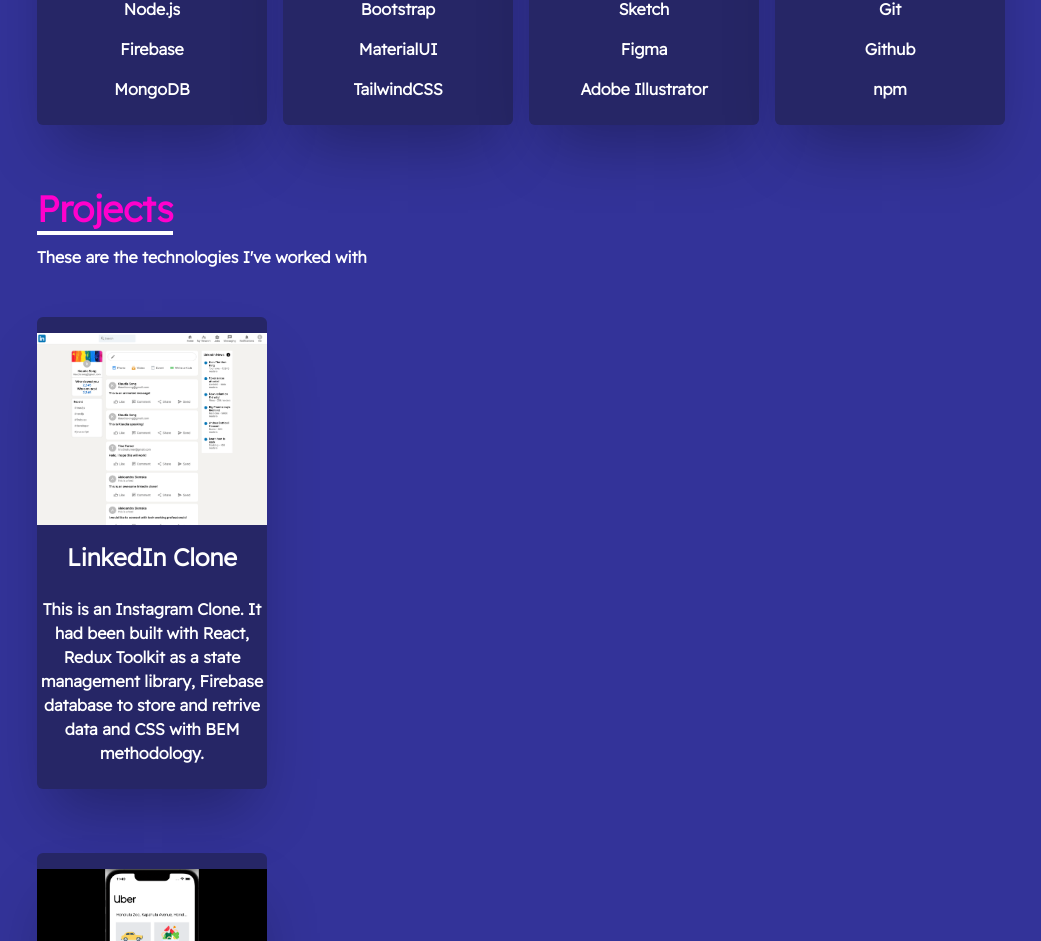
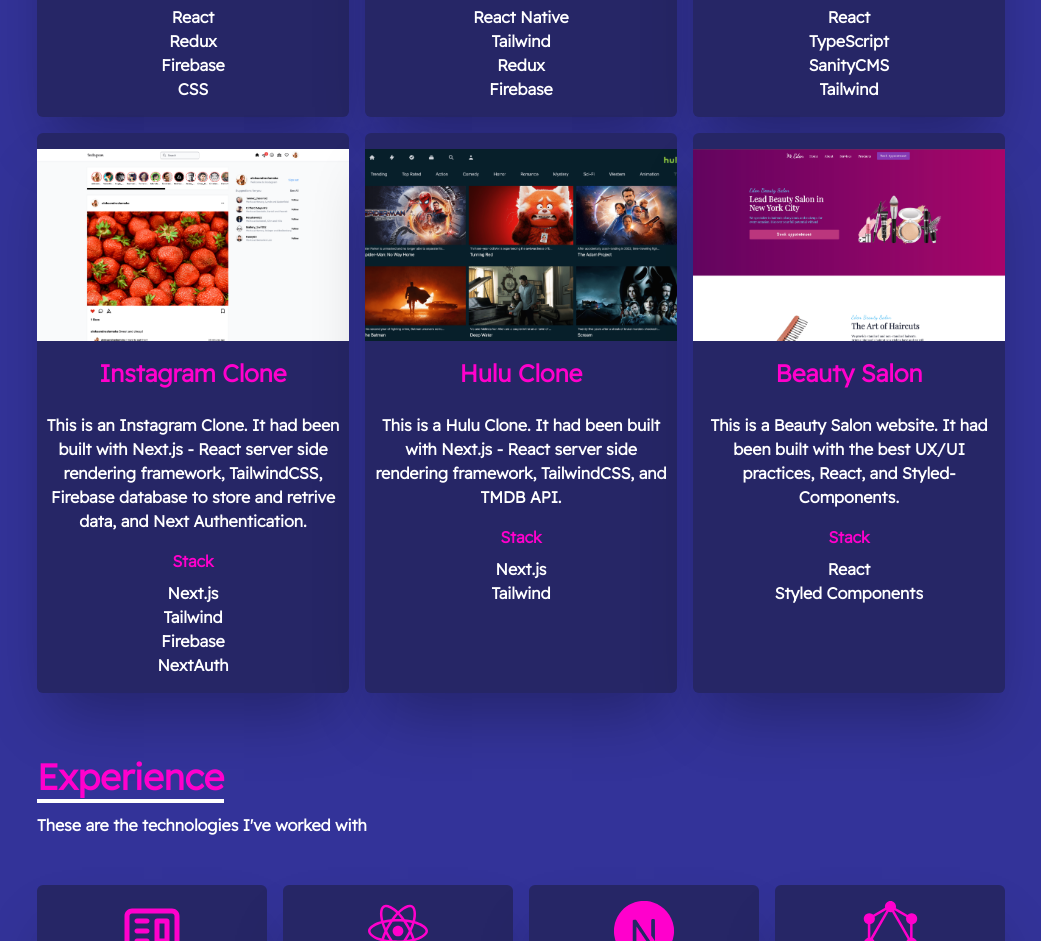
Before and after one commit to snowleopardAlexa/frontend-portfolio-2022, a React (Create React App) app: page / in a window 1280 px wide. Shown: the part 2187-3128 px from the top of the page, without its empty margins (119-1160 px from the left). Built offline with nearby package versions, Linux system fonts and the light colour scheme; a web font is replaced by a local one.

Commit message:
style projects and set up 3 columns grid

```diff
--- a/src/App.js
+++ b/src/App.js
@@ -10,8 +10,8 @@
       <Navbar />
       <Home />
       <About />
+      <Projects />
       <Technologies />
-      <Projects />
     </div>
   );
 }
--- a/src/components/Navbar.jsx
+++ b/src/components/Navbar.jsx
@@ -29,8 +29,8 @@
         <ul className={!nav ? "hidden" : "absolute top-0 left-0 w-full h-screen bg-[#333399] flex flex-col justify-center items-center"}>
             <li className="py-6 text-4xl">Home</li>
             <li className="py-6 text-4xl">About</li>
-            <li className="py-6 text-4xl">Skills</li>
-            <li className="py-6 text-4xl">Work</li>
+            <li className="py-6 text-4xl">Projects</li>
+            <li className="py-6 text-4xl">Technologies</li>
             <li className="py-6 text-4xl">Contact</li>
         </ul>
 
--- a/src/components/Projects.jsx
+++ b/src/components/Projects.jsx
@@ -1,28 +1,37 @@
 import React from "react";
+import { BsTags } from "react-icons/bs";
 import { projects } from "../data/data";
 
 const Projects = () => {
   return (
-    <div name="work" className="w-full bg-[#333399] text-white">
+      <>
+    <div name="projects" className="w-full bg-[#333399] text-white">
+    {/* Container */}
     <div className="max-w-[1000px] mx-auto p-4 flex flex-col justify-center w-full h-full">
         <div>
-          <p className="text-4xl font-bold inline border-b-4 border-white text-[#ff00cc]">
-            Projects
-          </p>
-          <p className="py-4">These are the technologies I've worked with</p>
+            <p className="text-4xl font-bold inline border-b-4 border-white text-[#ff00cc]">Projects</p>
+            <p className="py-4">These are my projects</p>
         </div>
-        {/* project card */}
-        {projects.map(({ id, title, image, description }) => (
-           <div className="w-full grid grid-cols-2 sm:grid-cols-4 gap-4 text-center py-8">
+        <div className="w-full grid grid-cols-1 sm:grid-cols-3 gap-4 text-center py-8">
+        {projects.map(({ id, title, image, description, tags }) => (
             <div key={id} className="bg-[#262666] rounded-md py-4 shadow-[0_35px_60px_-15px_rgba(0,0,0,0.3)] hover:scale-110 duration-500">
               <img className="object-cover h-48 w-96 hover:object-scale-down" src={image} alt="project" />
-               <h2 className="text-2xl my-4">{title}</h2>
-               <p className="py-2">{description}</p>
+                <h2 className="text-[#ff00cc] text-2xl my-4">{title}</h2>
+                <p className="py-2 ml-2 mr-2">{description}</p>
+                <div>
+                    <div className="text-[#ff00cc] py-2">Stack</div>
+                    {tags.map((tag, i) => (
+                    <div className="text-white">
+                      <div key={id}>{tag}</div>
+                    </div>
+                    ))}
                 </div>
             </div>
           ))}
         </div>
     </div>
+   </div>
+   </>
   );
 };
 
--- a/tailwind.config.js
+++ b/tailwind.config.js
@@ -9,6 +9,9 @@
         Readex: ["Readex Pro", "sans-serif"],
         BalooTamma: ["Baloo Tamma 2", "cursive"],
         Roboto: ["Roboto", "sans-serif"],
+      },
+      gridAutoRows: {
+        '2fr': 'minmax(0, 2fr)',
       }
     },
   },
```
Lines whose indentation alone changed are shown as unchanged.
